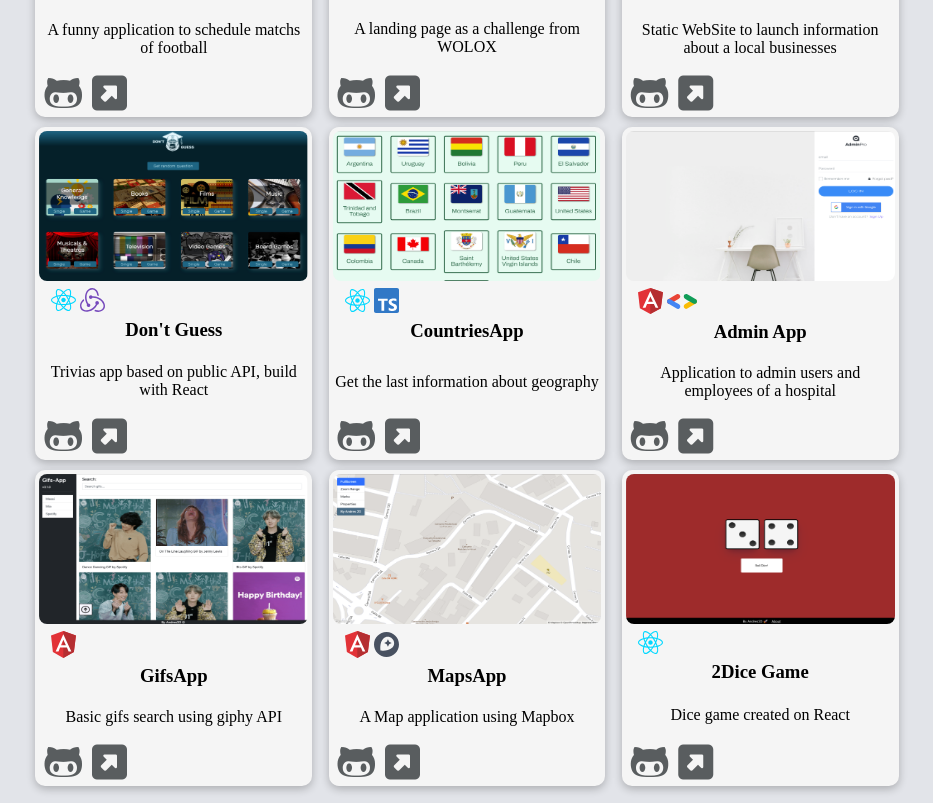
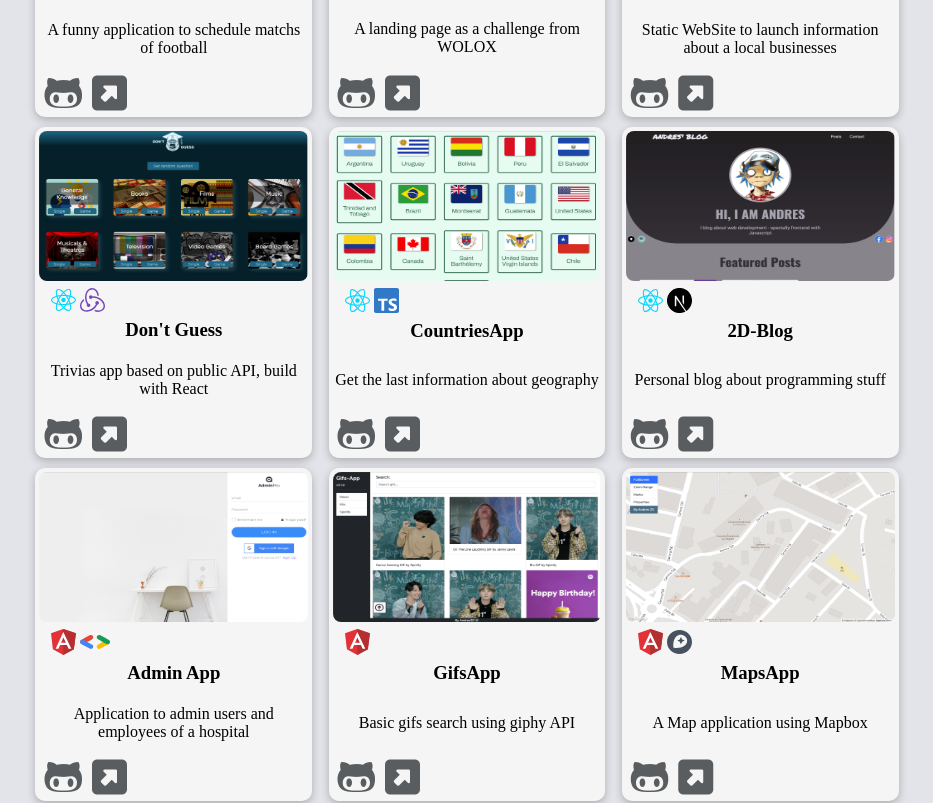
Before and after one commit to Andres2D/resume2d, an Angular app: page / in a window 1280 px wide. Shown: the part 3720-4523 px from the top of the page, without its empty margins (173-1106 px from the left). Built offline with nearby package versions, Linux system fonts and the light colour scheme; a web font is replaced by a local one.

Commit message:
Add blog as a new project

```diff
--- a/src/app/resume/components/projects/projects.component.ts
+++ b/src/app/resume/components/projects/projects.component.ts
@@ -126,6 +126,27 @@ export class ProjectsComponent implements OnInit {
       ]
     },
     {
+      name: '2D-Blog',
+      description: 'Personal blog about programming stuff',
+      preview: '../../../../assets/images/2d-blog.png',
+      urlDeploy: 'https://2d-blog-nextjs.vercel.app/',
+      urlRepository: 'https://github.com/Andres2D/2d-blog-nextjs',
+      engine: [
+        {
+          name: 'React',
+          svgSrc: '../../../../assets/SVG/react.svg',
+          width: '25px',
+          height: ''
+        },
+        {
+          name: 'NextJS',
+          svgSrc: '../../../../assets/SVG/nextjs-icon.svg',
+          width: '25px',
+          height: ''
+        }
+      ]
+    },
+    {
       name: 'Admin App',
       description: 'Application to admin users and employees of a hospital',
       preview: '../../../../assets/images/admin-pro.png',
@@ -196,7 +217,7 @@ export class ProjectsComponent implements OnInit {
           height: ''
         }
       ]
-    }
+    },
   ];
 
   constructor() { }
```
Also changed, not shown: src/assets/SVG/nextjs-icon.svg (added), src/assets/images/2d-blog.png (added).
